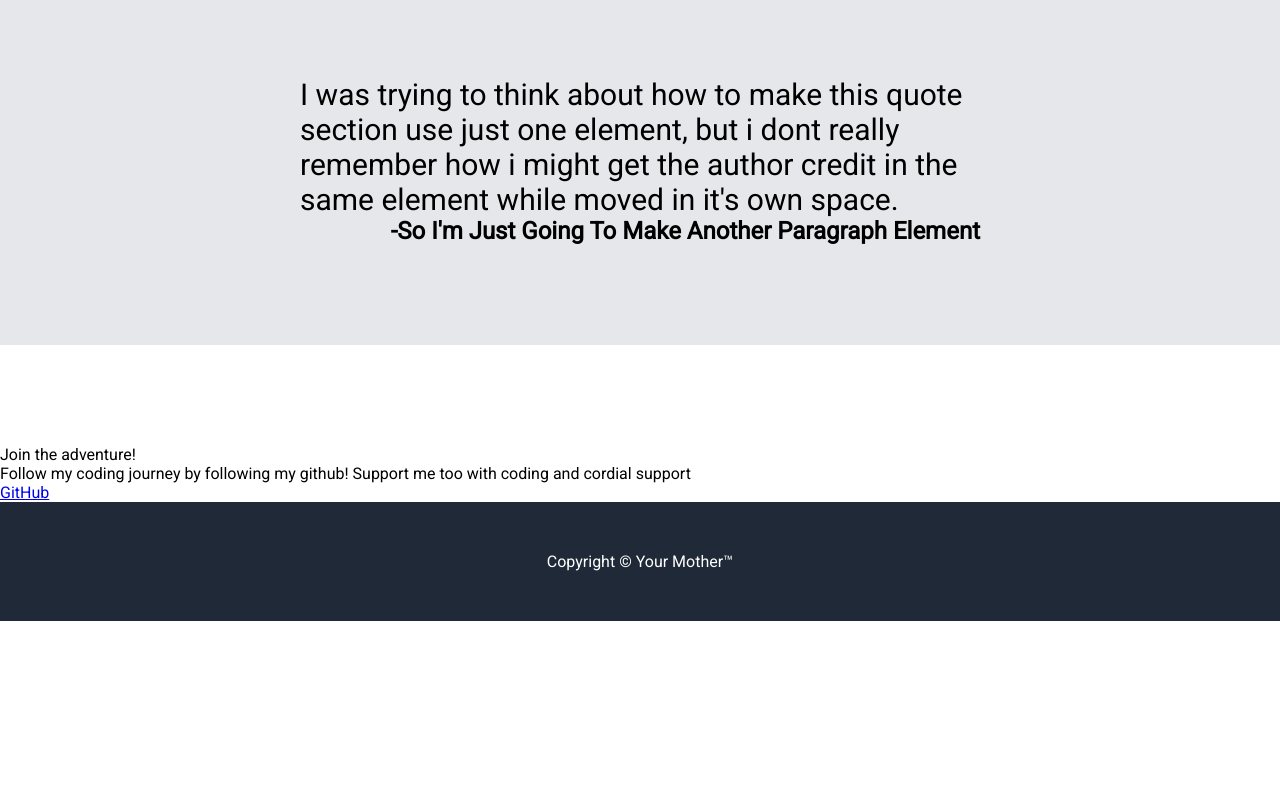
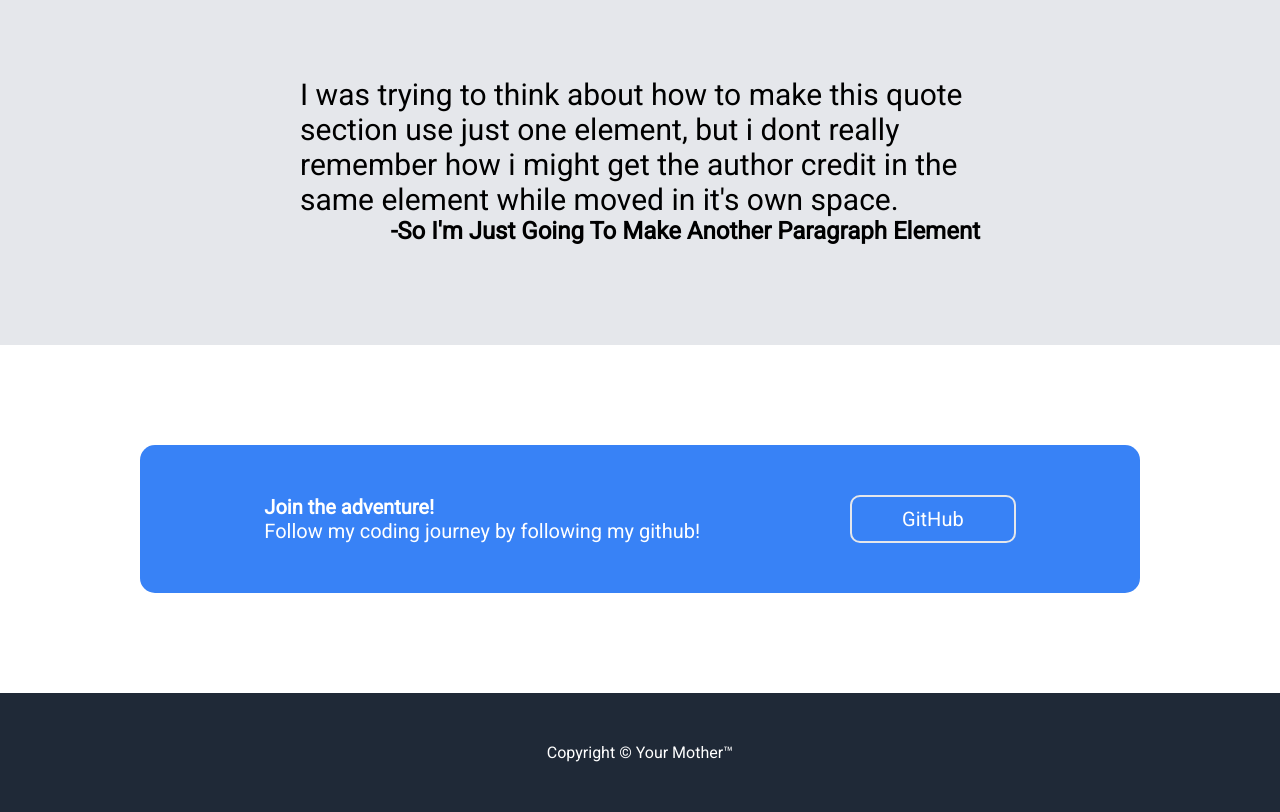
Before and after one commit to strarstrar/Landing-Page-Test, a plain HTML site: page index.html in a window 1280 px wide. Shown: the part 1532-2344 px from the top of the page. Before the commit the page ends 2153 px from the top, so only its background shows below. Drawn offline with Linux system fonts and the light colour scheme.

Commit message:
feat: add sign box style

```diff
--- a/index.html
+++ b/index.html
@@ -73,8 +73,8 @@
 
     <div class="sign-box">
         <div>
-            <p>Join the adventure!</p>
-            <p>Follow my coding journey by following my github! Support me too with coding and cordial support</p>
+            <p id="join-ad">Join the adventure!</p>
+            <p>Follow my coding journey by following my github!</p>
         </div>
         <a id="strar-button" rel="noopener noreferrer" href="https://github.com/strarstrar" target="_blank">GitHub</a>
     </div>
--- a/styles/navy-style.css
+++ b/styles/navy-style.css
@@ -5,7 +5,7 @@
     padding: 0;
 }
 
-.header-top, #header-links, .header-content, .info-content, .footer, .quote {
+.header-top, #header-links, .header-content, .info-content, .footer, .quote, .sign-box {
     display: flex;
 }
 
@@ -13,7 +13,7 @@
     color: white;
 }
 
-/* End Defaults - Start Header */
+/* End Defaults - Start Header Top */
 
 .header {
     background-color: #1f2937;
@@ -41,6 +41,8 @@
     gap: 30px;
     font-size: 20px;
 }
+
+/* End Header Top - Start Header Content */
 
 .header-content {
     margin-bottom: 100px;
@@ -78,7 +80,7 @@
     margin-left: 15px;
 }
 
-/* End Header - Start Main Content */
+/* End Header Content - Start Main Content */
 
 .main-content {
     text-align: center;
@@ -129,9 +131,37 @@
     margin-left: auto;
 }
 
-/* End Quote - Start Sign Boc */
+/* End Quote - Start Sign Box */
 
+.sign-box {
+    background-color: #3882f6;
+    color: white;
+    font-size: 20px;
+    justify-content: center;
+    align-items: center;
+    border-radius: 15px;
+    margin: 100px;
+    width: 1000px;
+    padding: 50px;
+    margin-left: auto;
+    margin-right: auto;
+    gap: 150px;
+}
 
+#join-ad {
+    font-weight: 700;
+    border: 5px;
+}
+
+.sign-box a {
+    color: white;
+    text-decoration: none;
+    border: 2px solid #e5e7eb;
+    border-radius: 10px;
+    padding: 10px;
+    padding-left: 50px;
+    padding-right: 50px;
+}
 
 /* End Sign Box - Start Footer */
 
```
